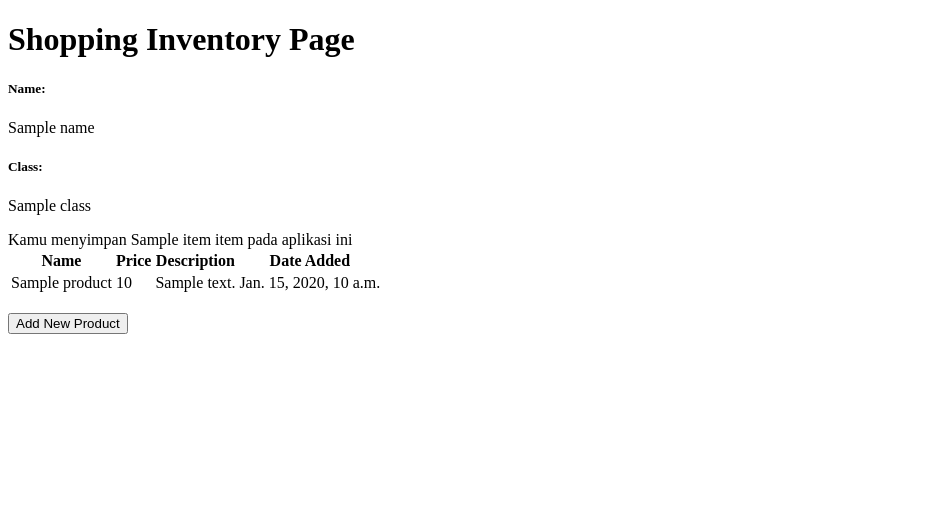
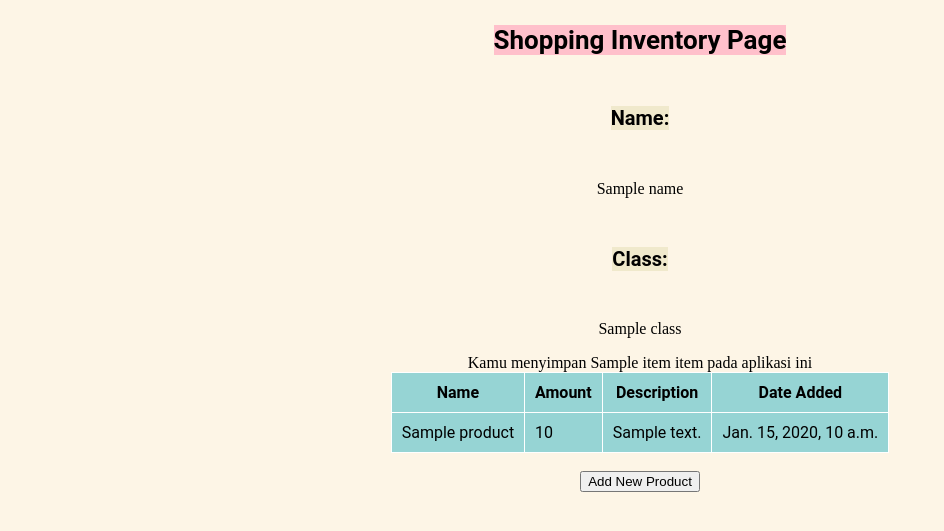
Before and after one commit to anishaputriq/shop-inventory, a Django app: template main/templates/main.html in a window 1280 px wide. Shown: the top 531 px of the page, without its empty margins (0-944 px from the left). Run offline with Django 4.2, Linux system fonts and the light colour scheme; the template is opened without the code that fills it: most values are stand-ins (such as "Sample title", 1, 10 or a date in 2020).

Commit message:
feat: readme n html style

```diff
--- a/main/templates/main.html
+++ b/main/templates/main.html
@@ -1,6 +1,45 @@
 {% extends 'base.html' %}
 
 {% block content %}
+<style>
+    body {
+        background-color: oldlace;
+        display: flex;
+        flex-direction: column;
+        justify-content: center;
+        align-items: center;
+    }
+    h1 {
+        background-color: pink;
+        font-size: 26px;
+        font-family: 'Roboto', sans-serif;
+    }
+    h2 {
+        font-size: 20px;
+        font-family: 'Roboto', sans-serif;
+    }
+    h5 {
+        background-color: rgb(240, 233, 204);
+        font-size: 20px;
+        font-family: 'Roboto', sans-serif;
+    }
+    th {
+        font-size: 16px;
+        list-style-type: upper-alpha;
+        padding: 25;
+        font-family: 'Roboto', sans-serif;
+    }
+    table, th, td {
+        border: 1px solid white;
+        border-collapse: collapse;
+        padding: 10px;
+    }
+    th, td {
+        font-family: 'Roboto', sans-serif;
+        background-color: #96D4D4;
+    }
+</style>
+
     <h1>Shopping Inventory Page</h1>
 
     <h5>Name:</h5>
@@ -14,7 +53,7 @@
 <table>
     <tr>
         <th>Name</th>
-        <th>Price</th>
+        <th>Amount</th>
         <th>Description</th>
         <th>Date Added</th>
     </tr>
@@ -24,7 +63,7 @@
     {% for product in products %}
         <tr>
             <td>{{product.name}}</td>
-            <td>{{product.price}}</td>
+            <td>{{product.amount}}</td>
             <td>{{product.description}}</td>
             <td>{{product.date_added}}</td>
         </tr>
```
Also changed, not shown: README.md.
